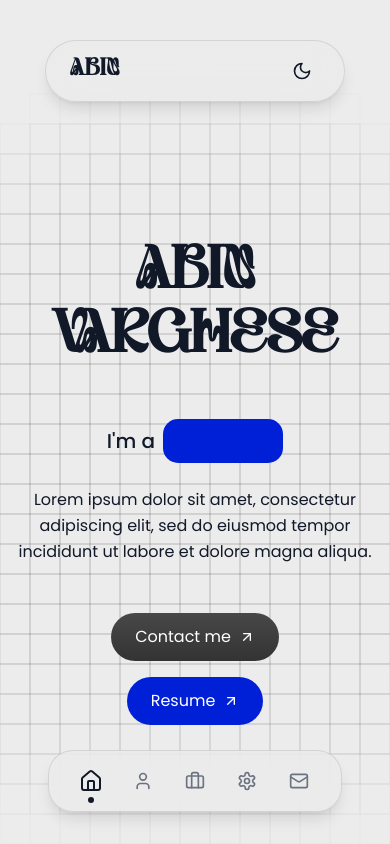
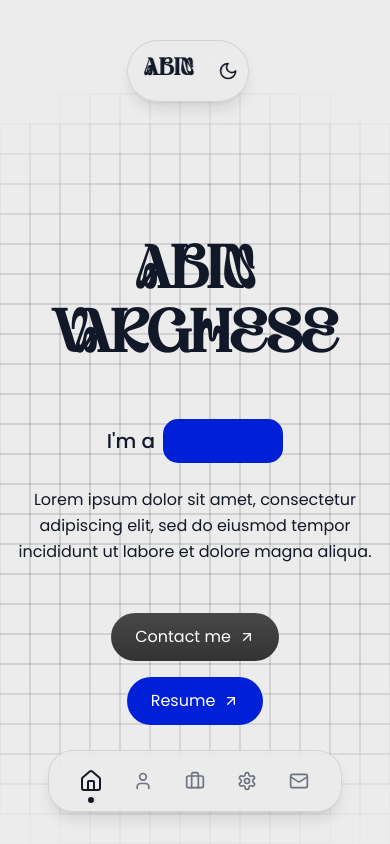
Before and after one commit to AbinVarghexe/Portfolio-2025, a Next.js app: page / in a window 390 px wide. Shown: the top 844 px of the page. Built offline with nearby package versions, Linux system fonts and the light colour scheme; a web font is replaced by a local one.

Commit message:
style: Refactor MobileNav component for improved responsiveness and layout

```diff
--- a/src/components/common/MobileNav.tsx
+++ b/src/components/common/MobileNav.tsx
@@ -34,7 +34,7 @@
   return (
     <div className={`fixed top-10 left-1/2 transform -translate-x-1/2 z-50 ${className}`}>
       <MotionDiv
-        className="flex items-center justify-between gap-6 px-6! py-3! rounded-full shadow-lg min-w-[300px]"
+        className="flex items-center justify-between gap-4 md:gap-6 px-4 md:px-6 py-3 rounded-full shadow-lg w-[90%] sm:w-[85%] md:w-[75%] lg:w-[70%] xl:w-[65%] max-w-4xl"
         initial={{ y: -100, opacity: 0 }}
         animate={{
           y: 0,
```
